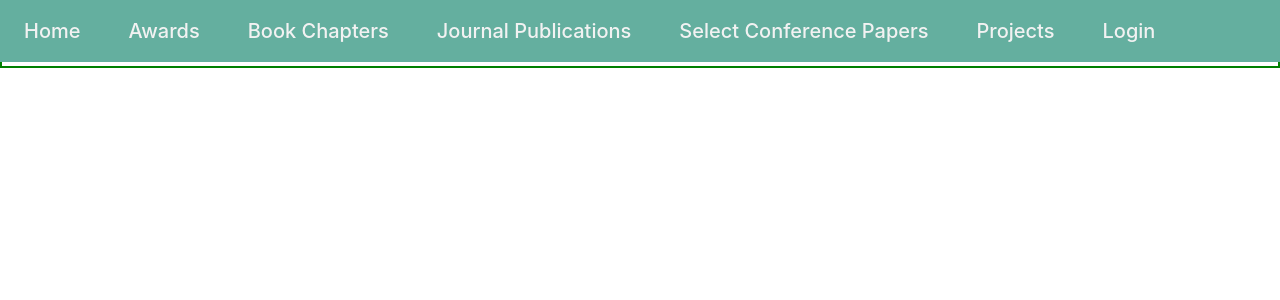
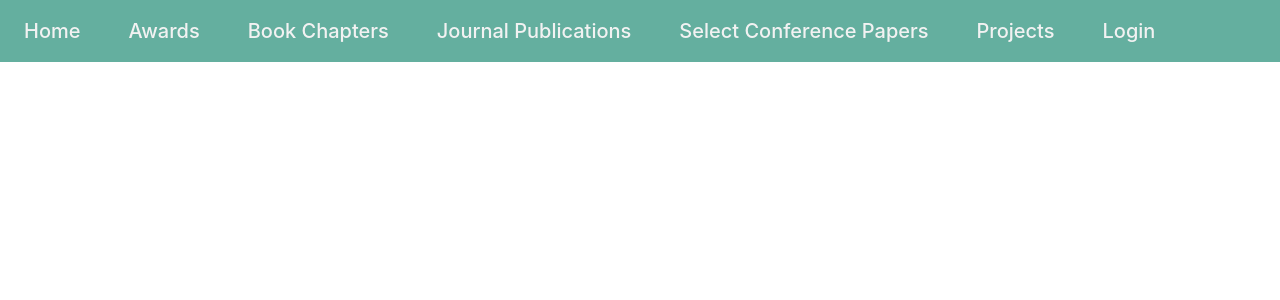
Before and after one commit to mich-iv/Leonardo-Trujillo-web, a React (Vite) app: page /#/ in a window 1280 px wide. Shown: the top 300 px of the page. Built offline with nearby package versions, Linux system fonts and the light colour scheme; no server answers.

Commit message:
más diseño, y deploy de firebase

```diff
--- a/src/estilos/Paginas.css
+++ b/src/estilos/Paginas.css
@@ -1,6 +1,6 @@
 .titulos{
     padding: 1rem 0rem;
-    border: 1px solid ;
+    font-size: 2em;
 }
 
 .cuerpo{
@@ -8,9 +8,8 @@
     margin: auto;
     padding-top: 5%;
     padding-bottom: calc(100vh - 80%);
-    padding-left: calc(100vw - 80%);
-    padding-right: calc(100vw - 80%);
-    border: 2px solid green;
+    padding-left: calc(100vw - 90%);
+    padding-right: calc(100vw - 90%);
 }
 
 .columnas{
@@ -19,15 +18,10 @@
     column-gap: 1rem;
     column-rule-width: 0.1rem;
     column-rule-style: solid;
-    /* display:grid;
-    grid-template-columns: repeat(2, 1ft);
-    gap: 20; */
-
 }
 
 .texto{
     text-align: justify;
-    border:  1px solid;
 
 }
 
--- a/src/index.css
+++ b/src/index.css
@@ -5,7 +5,7 @@
 
   color-scheme: light dark;
   color: rgba(0, 0, 0, 0.87);
-  background-color: #ebebeb;
+  background-color: #f6f6f6;
 
   font-synthesis: none;
   text-rendering: optimizeLegibility;
```
